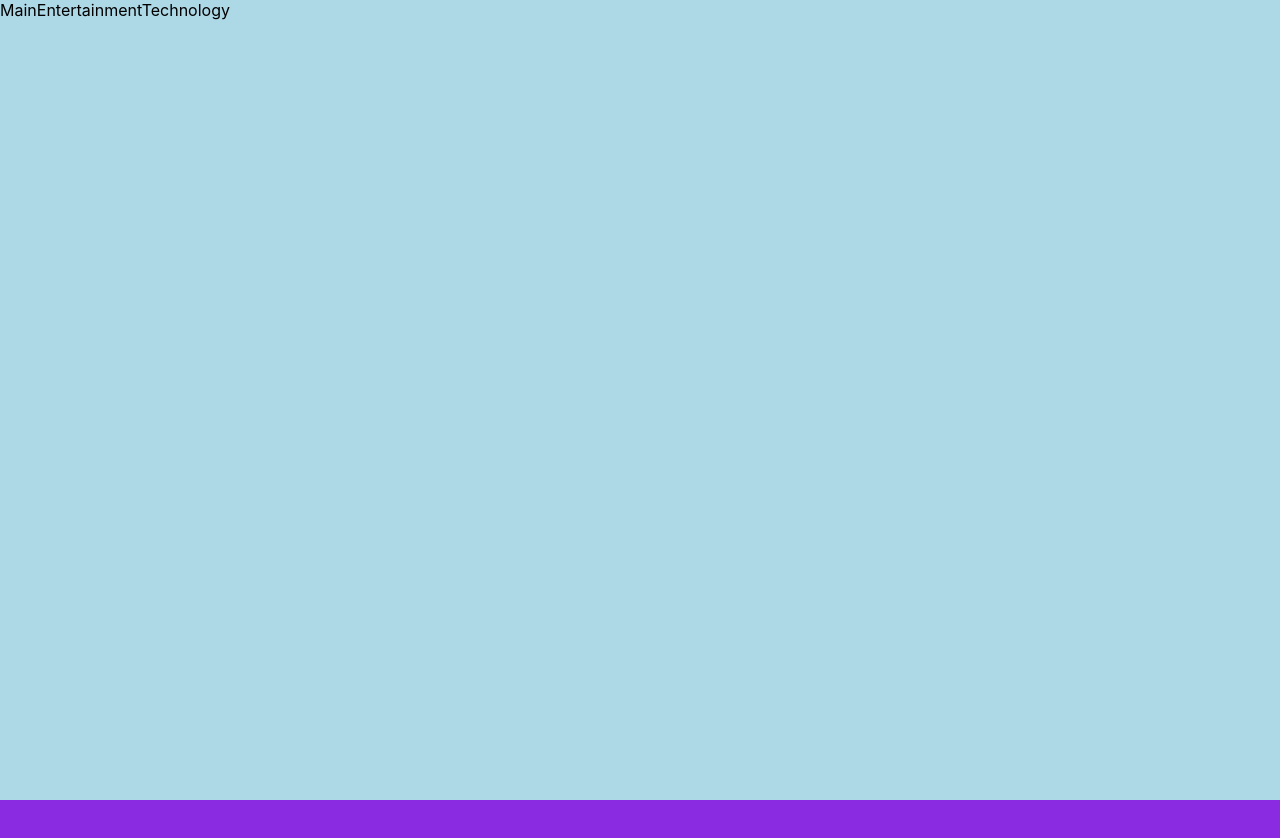
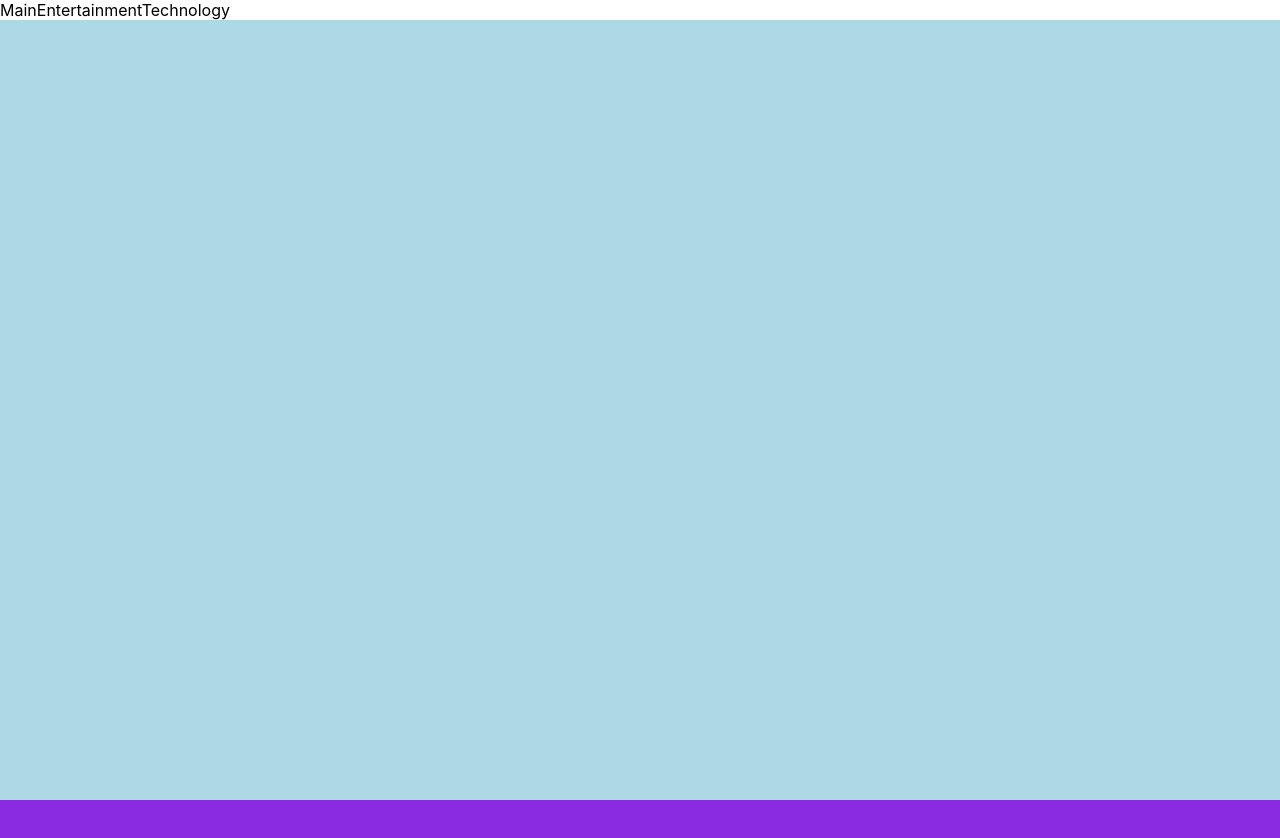
Before and after one commit to mamady310/news, a React app: page / in a window 1280 px wide. Shown: the top 838 px of the page. Built offline with nearby package versions, Linux system fonts and the light colour scheme.

Commit message:
installed bootstrap to start styling navbar

```diff
--- a/package.json
+++ b/package.json
@@ -6,6 +6,7 @@
     "@testing-library/jest-dom": "^4.2.4",
     "@testing-library/react": "^9.5.0",
     "@testing-library/user-event": "^7.2.1",
+    "bootstrap": "^4.4.1",
     "component": "^1.1.0",
     "react": "^16.13.1",
     "react-dom": "^16.13.1",
--- a/src/container/App.css
+++ b/src/container/App.css
@@ -2,6 +2,7 @@
   position: fixed;
   top: 0;
   width: 100%;
+  background-color: white;
 }
 
 .navbar ul li {
```
Also changed, not shown: 1 other file.
